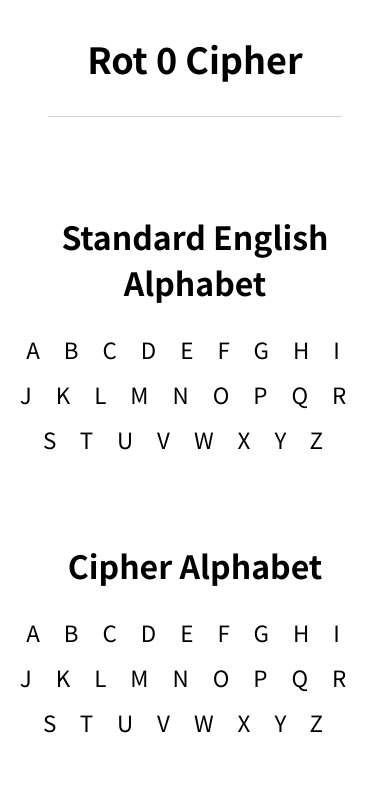
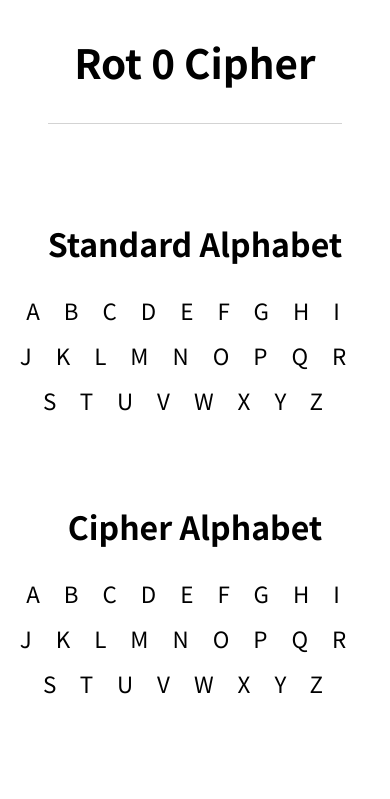
Before and after one commit to jdesoto1618/rot-cipher, a plain HTML site: page index.html in a window 390 px wide. Shown: the top 799 px of the page. Drawn offline with Linux system fonts and the light colour scheme.

Commit message:
Updates markup to remove unused classes and changes some class names slightly.

```diff
--- a/app.js
+++ b/app.js
@@ -1,5 +1,5 @@
 window.addEventListener("DOMContentLoaded", () => {
-  const normalAlphabet = document.querySelector(".normal-letters");
+  const normalAlphabet = document.querySelector('.standard-letters');
   const standardLetters = generateNormalAlphabet();
   const standardLetterseLength = standardLetters.length;
   const ciphertextContainer = document.querySelector(".ciphertext-container");
--- a/index.html
+++ b/index.html
@@ -4,12 +4,10 @@
     <meta charset="UTF-8" />
     <meta name="viewport" content="width=device-width, initial-scale=1.0" />
     <title>Rot Cipher Generator</title>
-    <link
-      href="https://fonts.googleapis.com/css2?family=Noto+Sans+KR:wght@400;700&display=swap"
-      rel="stylesheet"
-    />
+    <link href="https://fonts.googleapis.com/css2?family=Noto+Sans+KR:wght@400;700&display=swap" rel="stylesheet" />
     <link rel="stylesheet" href="styles.css" />
   </head>
+
   <body>
     <main class="main">
       <div class="page-title-container">
@@ -20,12 +18,12 @@
 
       <div class="alphabet-wrapper">
         <div class="normal-alphabet text-center">
-          <h3 class="normal-letters-title">Standard English Alphabet</h3>
-          <p class="normal-letters"></p>
+          <h3>Standard Alphabet</h3>
+          <p class="standard-letters"></p>
         </div>
 
         <div class="ciphered-alphabet text-center">
-          <h3 class="ciphered-letters-title">Cipher Alphabet</h3>
+          <h3>Cipher Alphabet</h3>
           <p class="cipher-letters"></p>
         </div>
       </div>
--- a/styles.css
+++ b/styles.css
@@ -9,7 +9,7 @@
   --select-background-color: #38bd95;
   --input-output-card-backgroud: linear-gradient(rgb(56, 189, 149), rgb(28, 139, 106));
   --light-gray: #ccc;
-  --text-xl: clamp(2.25rem, -0.6493rem + 5.0336vw, 4.5rem);
+  --text-xl: clamp(2.5rem, 1.982rem + 2.21vw, 3.75rem);
   --text-lg: 2rem;
   --text-md: 1.4rem;
   --transition-speed: var(--transition-speed);
@@ -32,6 +32,7 @@ html, body {
   width: min(100% - 2rem, 80rem);
   margin-inline: auto;
   overflow: hidden;
+  padding-block-end: 4rem;
 }
 
 h1 {
```
